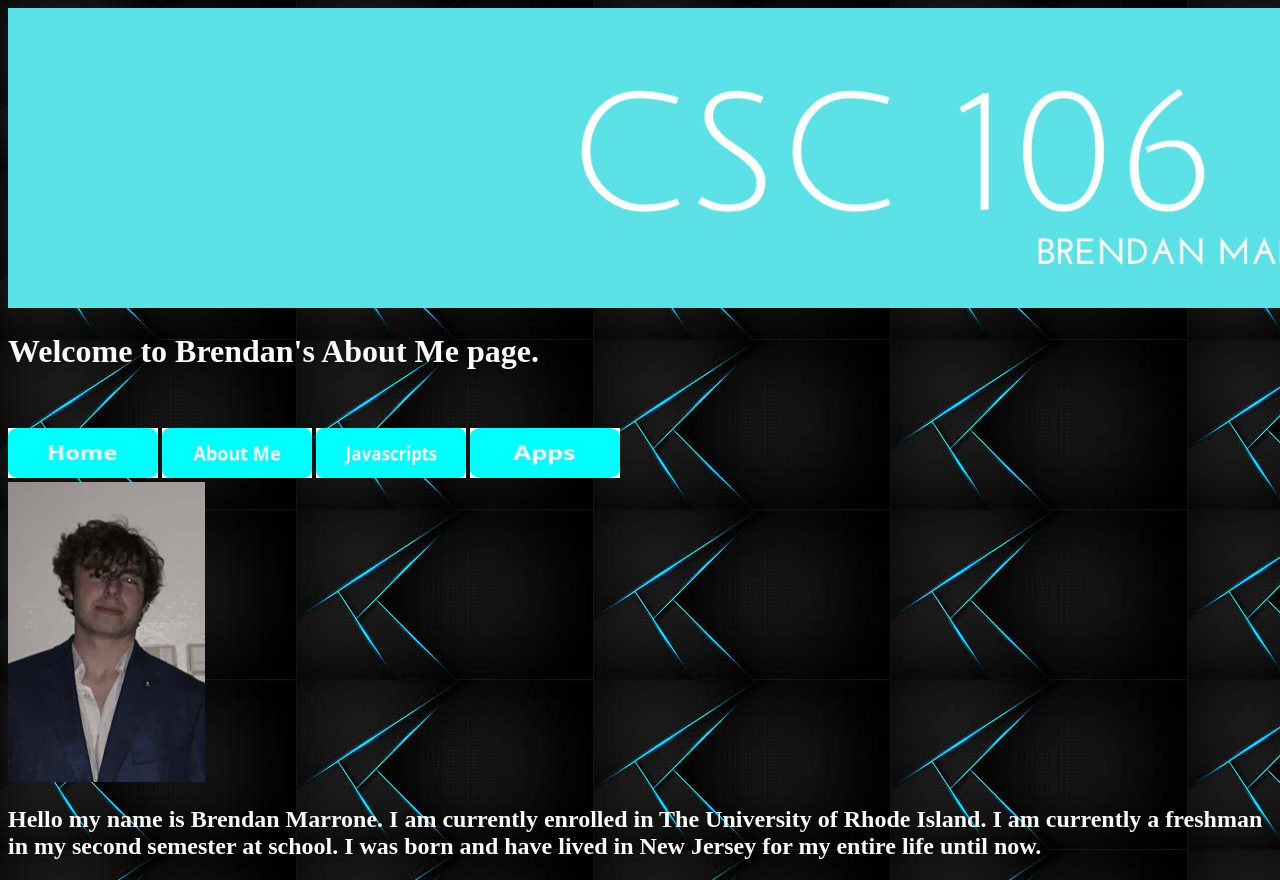
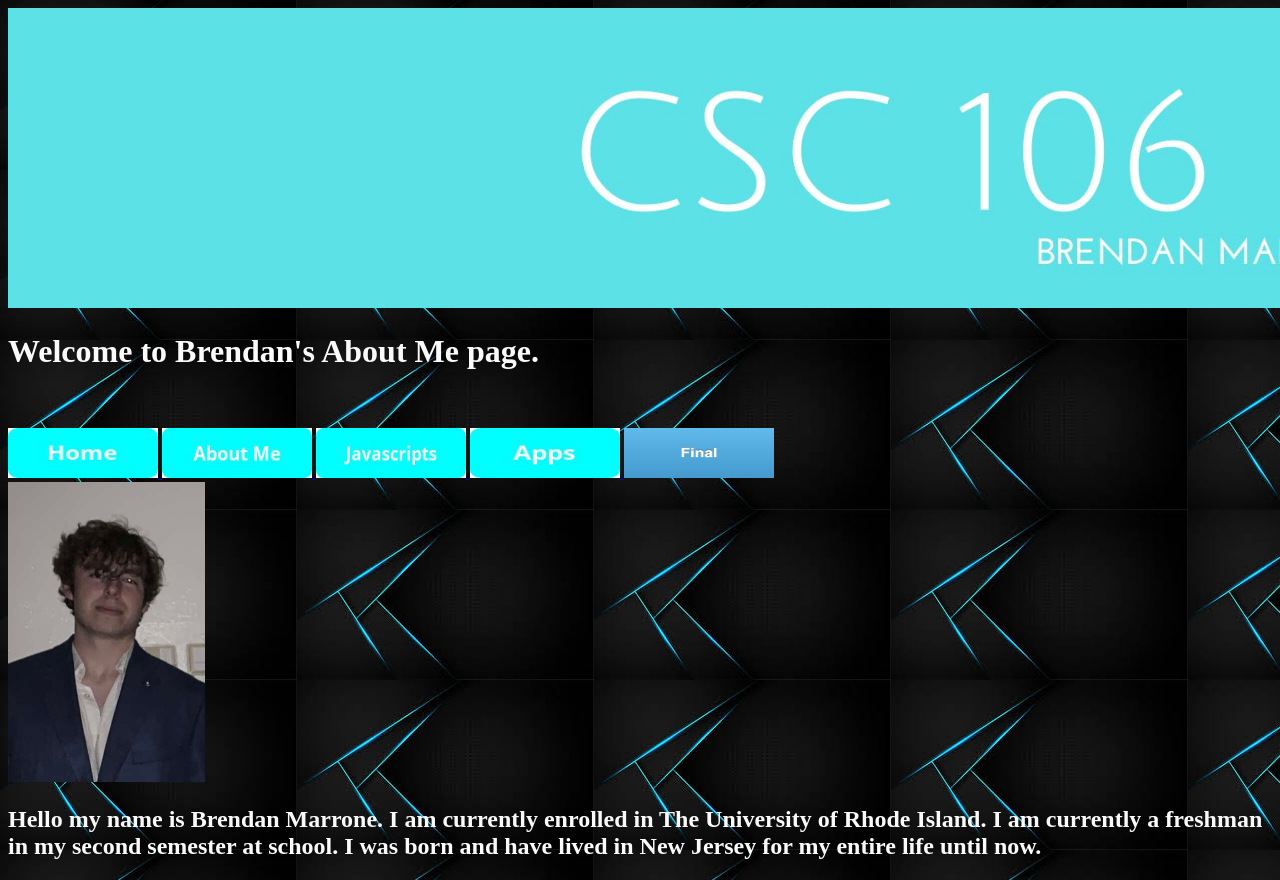
Before and after one commit to BMarrone31/BMarrone31.github.io, a plain HTML site: page about.html in a window 1280 px wide. Shown: the top 880 px of the page. Drawn offline with Linux system fonts and the light colour scheme.

Commit message:
Update about.html

```diff
--- a/about.html
+++ b/about.html
@@ -39,6 +39,10 @@
             <img src="/button_apps.jpg" height=50 width=150>
         </a>
 
+         <a href="https://bmarrone31.github.io/final.html">
+            <img src="/final_button.jpg" height=50 width=150>
+        </a>
+
         <br>
        <img src="/IMG_3977.jpg" height=300>
         <br>
```
